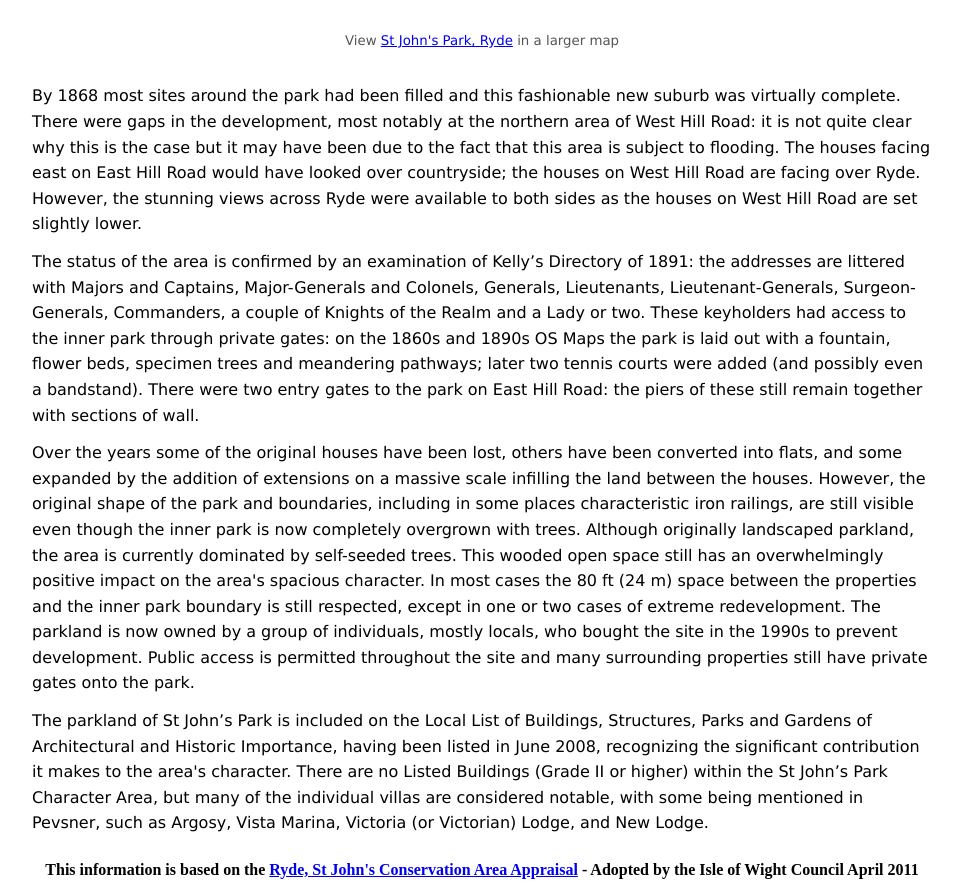
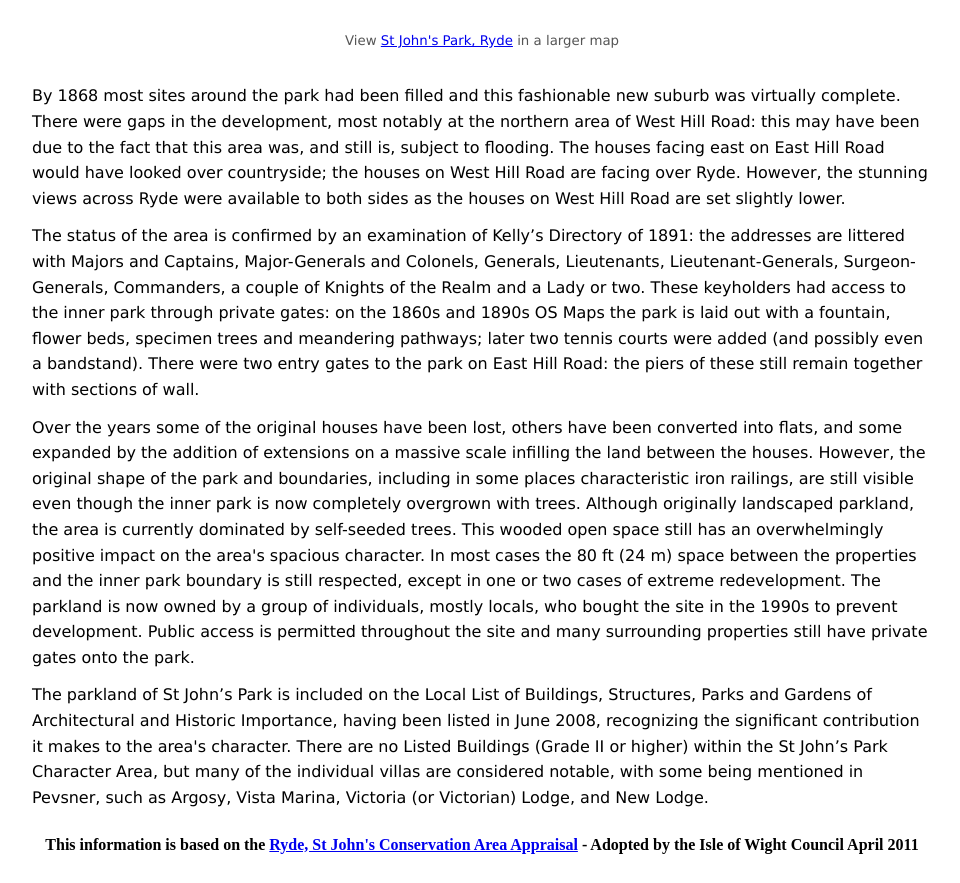
Before and after one commit to MattChatfield/stjohnspark.org.uk, a plain HTML site: page index.html in a window 1280 px wide. Shown: the part 1479-2362 px from the top of the page, without its empty margins (158-1118 px from the left). Drawn offline with Linux system fonts and the light colour scheme; a web font is replaced by a local one.

Commit message:
copy edit

```diff
--- a/index.html
+++ b/index.html
@@ -181,8 +181,7 @@
 
   <section>
     <p>By 1868 most sites around the park had been filled and this fashionable new suburb was virtually complete. There were gaps
-    in the development, most notably at the northern area of West Hill Road: it is not quite clear why this is the case but it may
-    have been due to the fact that this area is subject to flooding. The houses facing east on East Hill Road would have looked
+    in the development, most notably at the northern area of West Hill Road: this may have been due to the fact that this area was, and still is, subject to flooding. The houses facing east on East Hill Road would have looked
     over countryside; the houses on West Hill Road are facing over Ryde. However, the stunning views across Ryde were available to
     both sides as the houses on West Hill Road are set slightly lower.</p>
 
```
